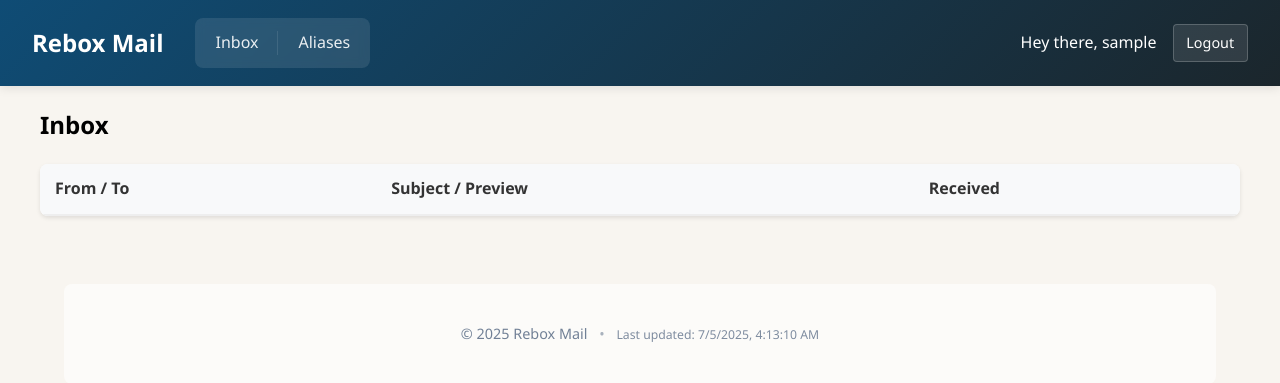
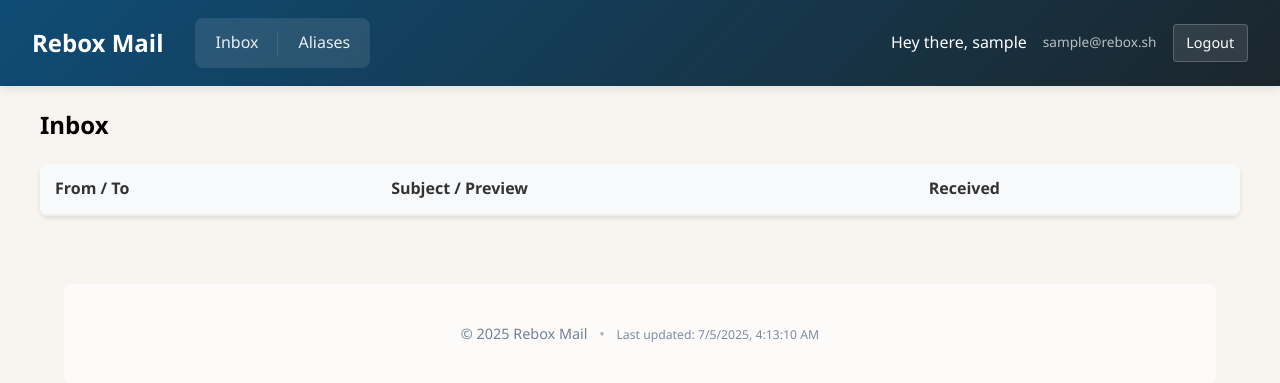
Before and after one commit to dmcclung/rebox, a Flask app: page / in a window 1280 px wide. Shown: the top 383 px of the page. Run offline with Flask 3, Linux system fonts and the light colour scheme; the visitor is signed in with stand-in values (Sample User, id 1); data comes from the database, SQL or seed files in the repository; data that the repository does not hold is empty.

Commit message:
feat: display user's primary email address in navigation header

```diff
--- a/app.py
+++ b/app.py
@@ -1,5 +1,5 @@
 from flask import Flask, current_app
-from flask_login import LoginManager
+from flask_login import LoginManager, current_user
 import os
 from datetime import timedelta
 from db import db
@@ -91,6 +91,15 @@ def create_app():
     from routes import register_routes
     register_routes(app)
 
+    @app.context_processor
+    def inject_primary_email():
+        """Inject the user's primary email into the template context."""
+        if current_user.is_authenticated:
+            email_domain = current_app.config.get('EMAIL_DOMAIN', 'rebox.sh')
+            primary_email = f"{current_user.username}@{email_domain}"
+            return dict(primary_email=primary_email)
+        return dict(primary_email=None)
+
     return app
 
 app = create_app()
--- a/static/styles.css
+++ b/static/styles.css
@@ -325,6 +325,18 @@ h1 {
     padding: 0.5rem 0;
 }
 
+.user-details {
+    display: flex;
+    flex-direction: column;
+    align-items: flex-end;
+}
+
+.primary-email {
+    font-size: 0.85rem;
+    color: rgba(255, 255, 255, 0.7);
+    margin-top: -2px;
+}
+
 .user-info span {
     font-weight: 500;
 }
--- a/templates/base.html
+++ b/templates/base.html
@@ -25,6 +25,7 @@
         {% if current_user.is_authenticated %}
             <div class="user-info">
                 <span>Hey there, {{ current_user.username }}</span>
+                <div class="primary-email">{{ primary_email }}</div>
                 <a href="{{ url_for('ui.logout') }}" class="logout-btn">Logout</a>
             </div>
         {% endif %}
```
